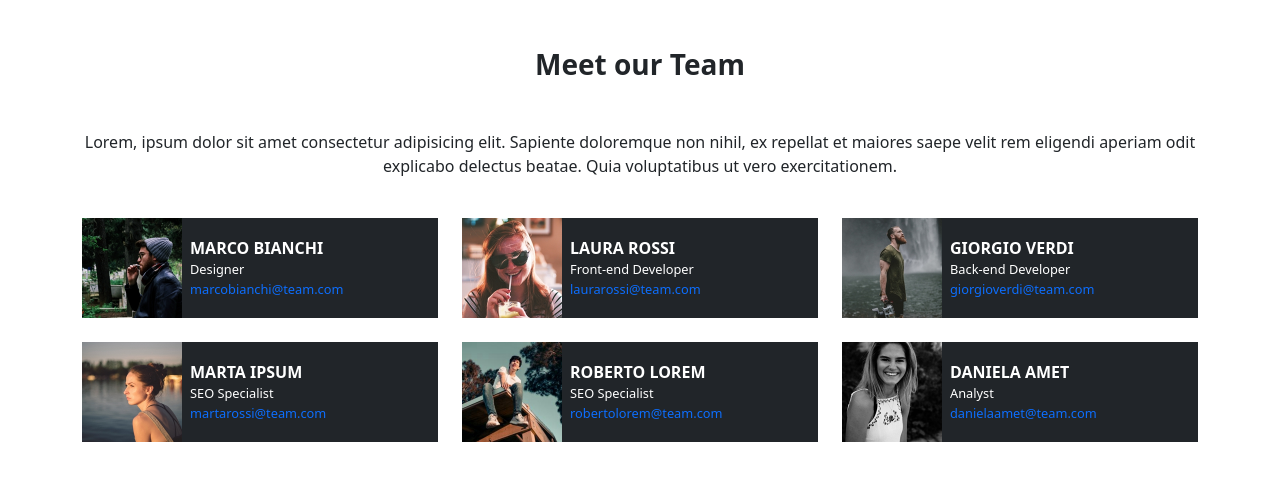
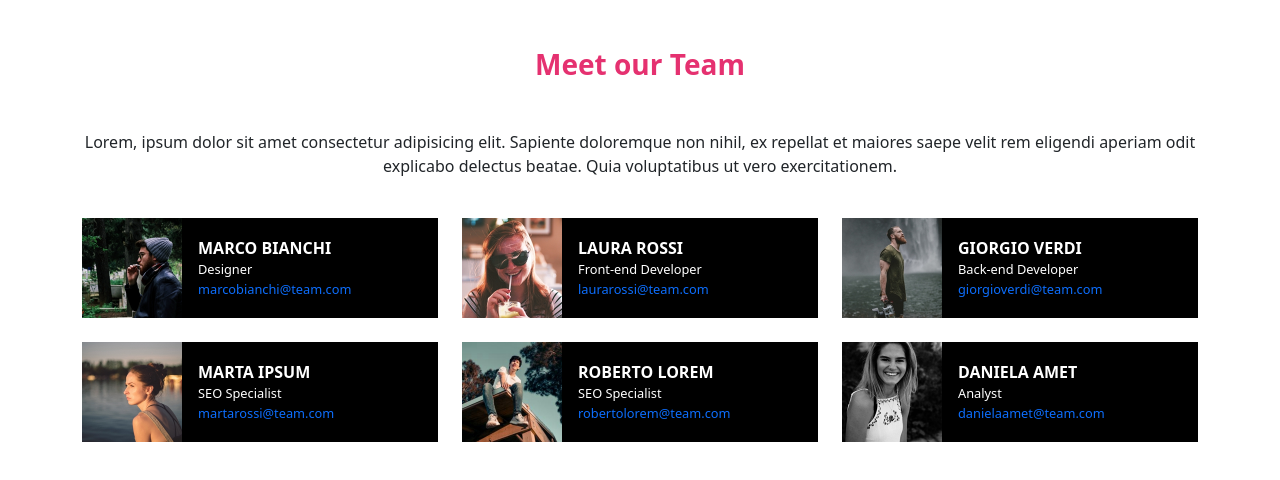
Before and after one commit to emazupp/js-our-team, a plain HTML site: page index.html in a window 1280 px wide. Drawn offline with nearby package versions, Linux system fonts and the light colour scheme.

Commit message:
last fix

```diff
--- a/css/style.css
+++ b/css/style.css
@@ -1,6 +1,11 @@
 #cards-container img {
   width: 100px;
 }
+
+h1 {
+  color: #e53170 !important;
+}
+
 a {
   text-decoration: none;
 }
@@ -9,3 +14,7 @@ a {
 #cards-container .email {
   font-size: 0.8rem;
 }
+
+#cards-container .text-bg-dark {
+  background-color: black !important;
+}
--- a/js/script.js
+++ b/js/script.js
@@ -53,14 +53,14 @@ let card = `
 
 const cardsContainerHtml = document.getElementById("cards-container");
 
-const getElementFromArray = () => {
+const printCardFromArray = () => {
   let cardsHtml = ``;
   teamMembers.forEach((member) => {
     const fullName = member.name.toUpperCase();
     let card = `
     <div class="col-4">
     <div class="d-flex text-bg-dark">
-    <figure class="m-0 pe-2">
+    <figure class="m-0 pe-3">
     <img class="img-fluid" src=${member.img} alt="" />
     </figure>
     <div class="d-flex flex-column justify-content-center">
@@ -75,4 +75,4 @@ const getElementFromArray = () => {
   cardsContainerHtml.innerHTML = cardsHtml;
 };
 
-getElementFromArray();
+printCardFromArray();
```
